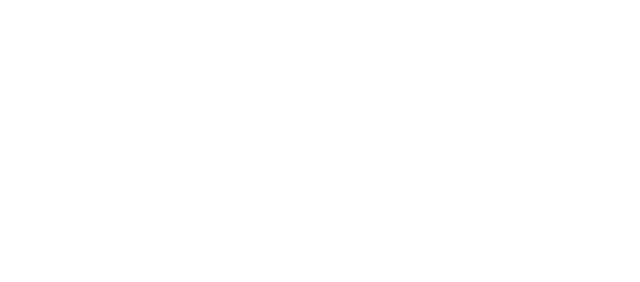
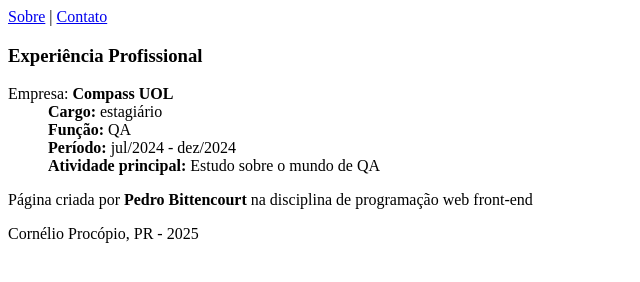
Before and after one commit to pBittencourtS/TagsNovas, a plain HTML site: page index.html in a window 1280 px wide. Shown: the whole page, without its empty margins (0-640 px from the left). Drawn offline with nearby package versions, Linux system fonts and the light colour scheme.

Commit message:
apenas atualizando

```diff
--- a/index.html
+++ b/index.html
@@ -6,6 +6,35 @@
     <title>Tags Novas</title>
 </head>
 <body>
+    <nav>
+        <a href="#rodape">Sobre</a> |
+        <link rel="stylesheet" href="https://fonts.googleapis.com/css2?family=Material+Symbols+Outlined:opsz,wght,FILL,GRAD@20..48,100..700,0..1,-50..200&icon_names=mail" /><a href="mailto:pbittencourt@alunos.utfpr.edu.br" title="E-mail para contato">Contato</a>
+    </nav>
 
+    <main>
+        <section id="expProfissional">
+            <h3>Experiência Profissional</h3>
+            <dl>
+                <dt>Empresa: <strong>Compass UOL</strong></dt>
+                <dd>
+                    <strong>Cargo:</strong> estagiário
+                </dd>
+                <dd>
+                    <strong>Função:</strong> QA
+                </dd>
+                <dd>
+                    <strong>Período:</strong> jul/2024 - dez/2024
+                </dd>
+                <dd>
+                    <strong>Atividade principal:</strong> Estudo sobre o mundo de QA
+                </dd>
+            </dl>
+        </section>
+    </main>
+
+    <footer id="rodape">
+        <p>Página criada por <strong>Pedro Bittencourt</strong> na disciplina de programação web front-end</p>
+        <p>Cornélio Procópio, PR - 2025 </p>
+    </footer>
 </body>
 </html>
```
